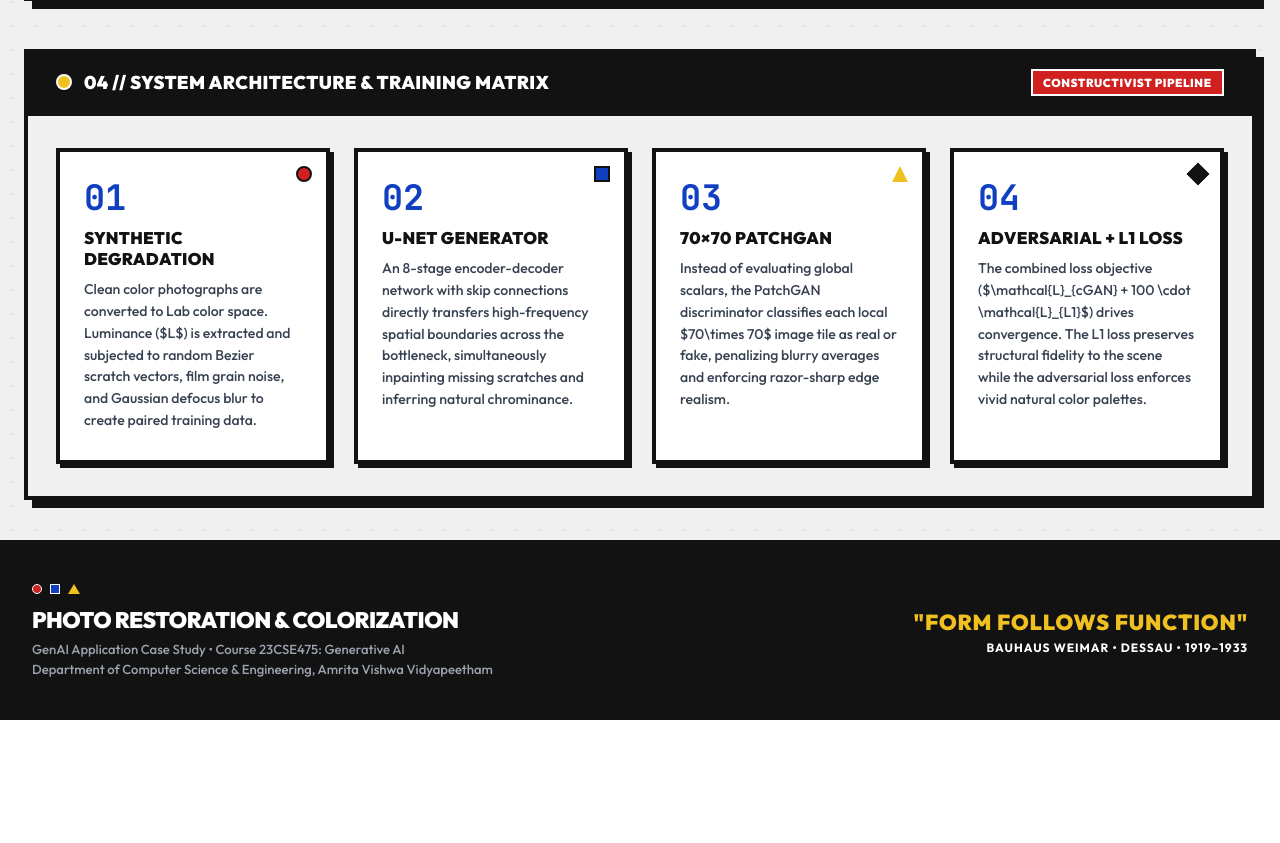
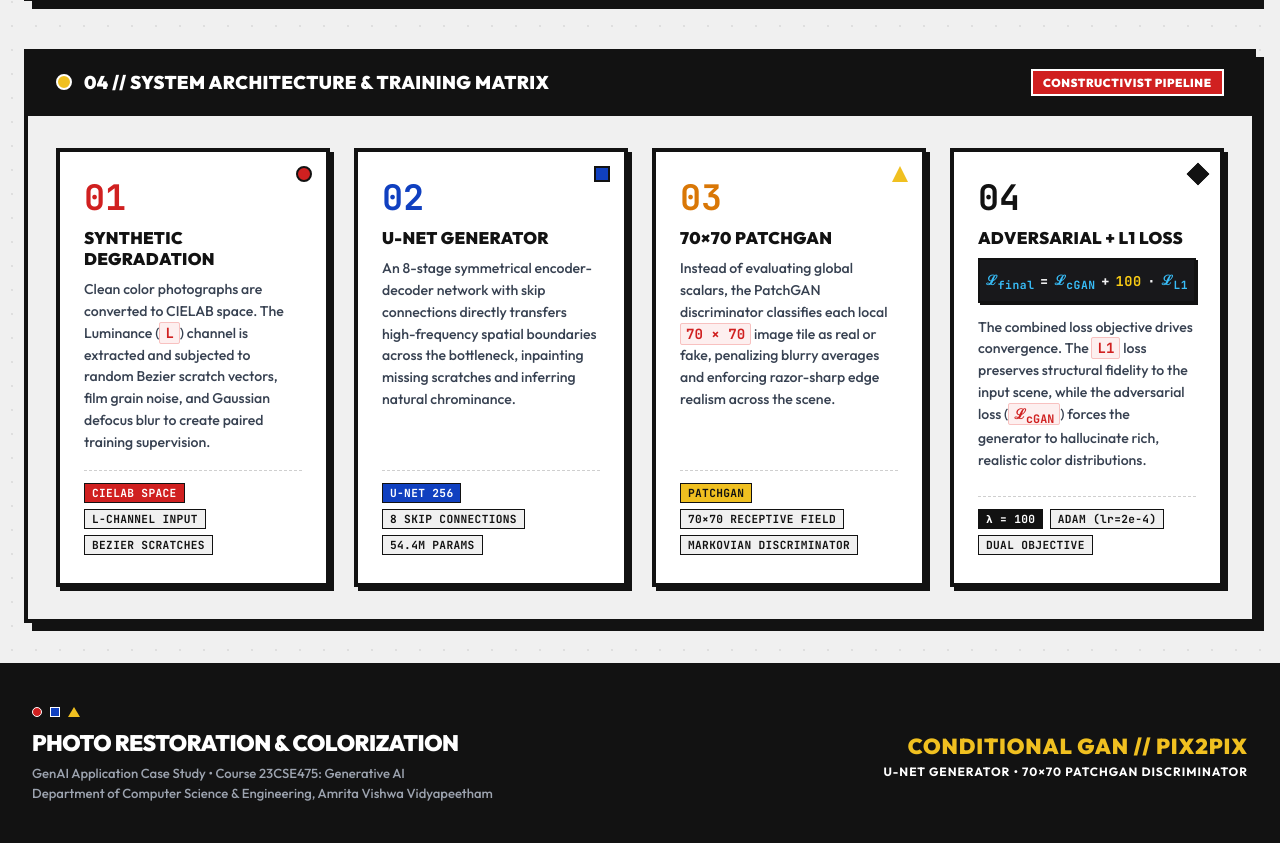
Before and after one commit to Madhav-Sreejith/GAN-Based-Old-Photo-Restoration-and-Colorization, a Flask app: template templates/index.html in a window 1280 px wide. Shown: the part 1978-2821 px from the top of the page. Before the commit the page ends 2698 px from the top, so only its background shows below. Run offline with Flask 3, Linux system fonts and the light colour scheme; the template is opened without the code that fills it, so the values that code supplies are empty.

Commit message:
made small changes to UI

```diff
--- a/static/css/style.css
+++ b/static/css/style.css
@@ -932,6 +932,12 @@ body.bauhaus-canvas {
     position: relative;
     display: flex;
     flex-direction: column;
+    transition: transform 0.2s cubic-bezier(0.16, 1, 0.3, 1), box-shadow 0.2s cubic-bezier(0.16, 1, 0.3, 1);
+}
+
+.arch-card:hover {
+    transform: translateY(-4px);
+    box-shadow: 6px 6px 0px 0px var(--border-black);
 }
 
 .arch-corner-badge {
@@ -976,6 +982,11 @@ body.bauhaus-canvas {
     margin-bottom: 0.75rem;
 }
 
+.arch-step-num.color-red { color: var(--primary-red); }
+.arch-step-num.color-blue { color: var(--primary-blue); }
+.arch-step-num.color-yellow { color: #d97706; }
+.arch-step-num.color-black { color: var(--foreground); }
+
 .arch-title {
     font-size: 1.05rem;
     font-weight: 900;
@@ -989,6 +1000,84 @@ body.bauhaus-canvas {
     font-weight: 500;
     line-height: 1.55;
     color: #374151;
+    margin-bottom: 1rem;
+    flex-grow: 1;
+}
+
+.arch-math {
+    font-family: var(--font-mono);
+    font-weight: 700;
+    font-style: normal;
+    color: var(--primary-red);
+    background: rgba(229, 57, 53, 0.08);
+    padding: 1px 5px;
+    border: 1px solid rgba(229, 57, 53, 0.25);
+    border-radius: 2px;
+}
+
+.arch-formula-box {
+    background: #18181b;
+    color: #f4f4f5;
+    padding: 0.6rem 0.8rem;
+    border: 2px solid var(--border-black);
+    font-family: var(--font-mono);
+    font-size: 0.85rem;
+    font-weight: 700;
+    letter-spacing: 0.04em;
+    margin-bottom: 0.85rem;
+    display: flex;
+    align-items: center;
+    justify-content: center;
+    gap: 0.35rem;
+    box-shadow: 2px 2px 0px 0px var(--border-black);
+}
+
+.formula-term {
+    color: #38bdf8;
+}
+
+.formula-coeff {
+    color: #facc15;
+}
+
+.arch-tags {
+    display: flex;
+    flex-wrap: wrap;
+    gap: 0.4rem;
+    margin-top: auto;
+    padding-top: 0.75rem;
+    border-top: 1px dashed rgba(18, 18, 18, 0.2);
+}
+
+.arch-tag {
+    font-family: var(--font-mono);
+    font-size: 0.7rem;
+    font-weight: 700;
+    padding: 2px 7px;
+    border: 1.5px solid var(--border-black);
+    background: var(--bg-canvas);
+    color: var(--foreground);
+    letter-spacing: 0.03em;
+}
+
+.arch-tag.tag-red {
+    background: var(--primary-red);
+    color: var(--pure-white);
+}
+
+.arch-tag.tag-blue {
+    background: var(--primary-blue);
+    color: var(--pure-white);
+}
+
+.arch-tag.tag-yellow {
+    background: var(--primary-yellow);
+    color: var(--foreground);
+}
+
+.arch-tag.tag-black {
+    background: var(--foreground);
+    color: var(--pure-white);
 }
 
 /* --------------------------------------------------------------------------
--- a/templates/index.html
+++ b/templates/index.html
@@ -35,7 +35,7 @@
         <section class="hero-block">
             <div class="hero-text-panel">
                 <span class="constructivist-tag">PIX2PIX IMAGE-TO-IMAGE TRANSLATION</span>
-                <h2 class="hero-headline">FORM FOLLOWS RESTORATION.</h2>
+                <h2 class="hero-headline">RESTORING HISTORY WITH GENERATIVE AI.</h2>
                 <p class="hero-description">
                     Historical photographs suffer from scratches, noise, blur, and chromatic loss.
                     This model uses a <strong>Conditional Generative Adversarial Network (U-Net + 70&times;70 PatchGAN)</strong>
@@ -48,7 +48,6 @@
                     <div class="comp-square-rot"></div>
                     <div class="comp-square"></div>
                     <div class="comp-triangle"></div>
-                    <div class="comp-label">1926 &bull; 2026</div>
                 </div>
             </div>
         </section>
@@ -195,40 +194,67 @@
             </div>
 
             <div class="architecture-grid">
+                <!-- Card 01 -->
                 <div class="arch-card">
                     <div class="arch-corner-badge badge-shape-circle"></div>
-                    <div class="arch-step-num">01</div>
+                    <div class="arch-step-num color-red">01</div>
                     <h3 class="arch-title">SYNTHETIC DEGRADATION</h3>
                     <p class="arch-body">
-                        Clean color photographs are converted to Lab color space. Luminance ($L$) is extracted and subjected to random Bezier scratch vectors, film grain noise, and Gaussian defocus blur to create paired training data.
+                        Clean color photographs are converted to CIELAB space. The Luminance (<span class="arch-math">L</span>) channel is extracted and subjected to random Bezier scratch vectors, film grain noise, and Gaussian defocus blur to create paired training supervision.
                     </p>
+                    <div class="arch-tags">
+                        <span class="arch-tag tag-red">CIELAB SPACE</span>
+                        <span class="arch-tag">L-CHANNEL INPUT</span>
+                        <span class="arch-tag">BEZIER SCRATCHES</span>
+                    </div>
                 </div>
 
+                <!-- Card 02 -->
                 <div class="arch-card">
                     <div class="arch-corner-badge badge-shape-square"></div>
-                    <div class="arch-step-num">02</div>
+                    <div class="arch-step-num color-blue">02</div>
                     <h3 class="arch-title">U-NET GENERATOR</h3>
                     <p class="arch-body">
-                        An 8-stage encoder-decoder network with skip connections directly transfers high-frequency spatial boundaries across the bottleneck, simultaneously inpainting missing scratches and inferring natural chrominance.
+                        An 8-stage symmetrical encoder-decoder network with skip connections directly transfers high-frequency spatial boundaries across the bottleneck, inpainting missing scratches and inferring natural chrominance.
                     </p>
+                    <div class="arch-tags">
+                        <span class="arch-tag tag-blue">U-NET 256</span>
+                        <span class="arch-tag">8 SKIP CONNECTIONS</span>
+                        <span class="arch-tag">54.4M PARAMS</span>
+                    </div>
                 </div>
 
+                <!-- Card 03 -->
                 <div class="arch-card">
                     <div class="arch-corner-badge badge-shape-triangle"></div>
-                    <div class="arch-step-num">03</div>
+                    <div class="arch-step-num color-yellow">03</div>
                     <h3 class="arch-title">70&times;70 PATCHGAN</h3>
                     <p class="arch-body">
-                        Instead of evaluating global scalars, the PatchGAN discriminator classifies each local $70\times 70$ image tile as real or fake, penalizing blurry averages and enforcing razor-sharp edge realism.
+                        Instead of evaluating global scalars, the PatchGAN discriminator classifies each local <span class="arch-math">70 &times; 70</span> image tile as real or fake, penalizing blurry averages and enforcing razor-sharp edge realism across the scene.
                     </p>
+                    <div class="arch-tags">
+                        <span class="arch-tag tag-yellow">PATCHGAN</span>
+                        <span class="arch-tag">70&times;70 RECEPTIVE FIELD</span>
+                        <span class="arch-tag">MARKOVIAN DISCRIMINATOR</span>
+                    </div>
                 </div>
 
+                <!-- Card 04 -->
                 <div class="arch-card">
                     <div class="arch-corner-badge badge-shape-rot-square"></div>
-                    <div class="arch-step-num">04</div>
+                    <div class="arch-step-num color-black">04</div>
                     <h3 class="arch-title">ADVERSARIAL + L1 LOSS</h3>
+                    <div class="arch-formula-box">
+                        <span class="formula-term">ℒ<sub>final</sub></span> = <span class="formula-term">ℒ<sub>cGAN</sub></span> + <span class="formula-coeff">100</span> &sdot; <span class="formula-term">ℒ<sub>L1</sub></span>
+                    </div>
                     <p class="arch-body">
-                        The combined loss objective ($\mathcal{L}_{cGAN} + 100 \cdot \mathcal{L}_{L1}$) drives convergence. The L1 loss preserves structural fidelity to the scene while the adversarial loss enforces vivid natural color palettes.
+                        The combined loss objective drives convergence. The <span class="arch-math">L1</span> loss preserves structural fidelity to the input scene, while the adversarial loss (<span class="arch-math">ℒ<sub>cGAN</sub></span>) forces the generator to hallucinate rich, realistic color distributions.
                     </p>
+                    <div class="arch-tags">
+                        <span class="arch-tag tag-black">&lambda; = 100</span>
+                        <span class="arch-tag">ADAM (lr=2e-4)</span>
+                        <span class="arch-tag">DUAL OBJECTIVE</span>
+                    </div>
                 </div>
             </div>
         </section>
@@ -251,10 +277,10 @@
             </div>
             <div class="footer-right">
                 <div class="footer-quote">
-                    "FORM FOLLOWS FUNCTION"
+                    CONDITIONAL GAN // PIX2PIX
                 </div>
                 <div class="footer-subquote">
-                    BAUHAUS WEIMAR &bull; DESSAU &bull; 1919&ndash;1933
+                    U-NET GENERATOR &bull; 70&times;70 PATCHGAN DISCRIMINATOR
                 </div>
             </div>
         </div>
@@ -339,6 +365,15 @@
                 document.querySelectorAll('.sample-card').forEach(c => c.classList.remove('selected'));
                 card.classList.add('selected');
                 const sampleId = card.getAttribute('data-sample-id');
+
+                // For scratched benchmark presets, auto-switch to pure GAN mode
+                if (hdEnabled) {
+                    hdEnabled = false;
+                    hdDot.className = 'btn-dot dot-blue';
+                    hdText.textContent = 'HD DETAIL FUSION: OFF';
+                    btnToggleHD.classList.remove('btn-active');
+                }
+
                 processSample(sampleId);
             });
         });
```
